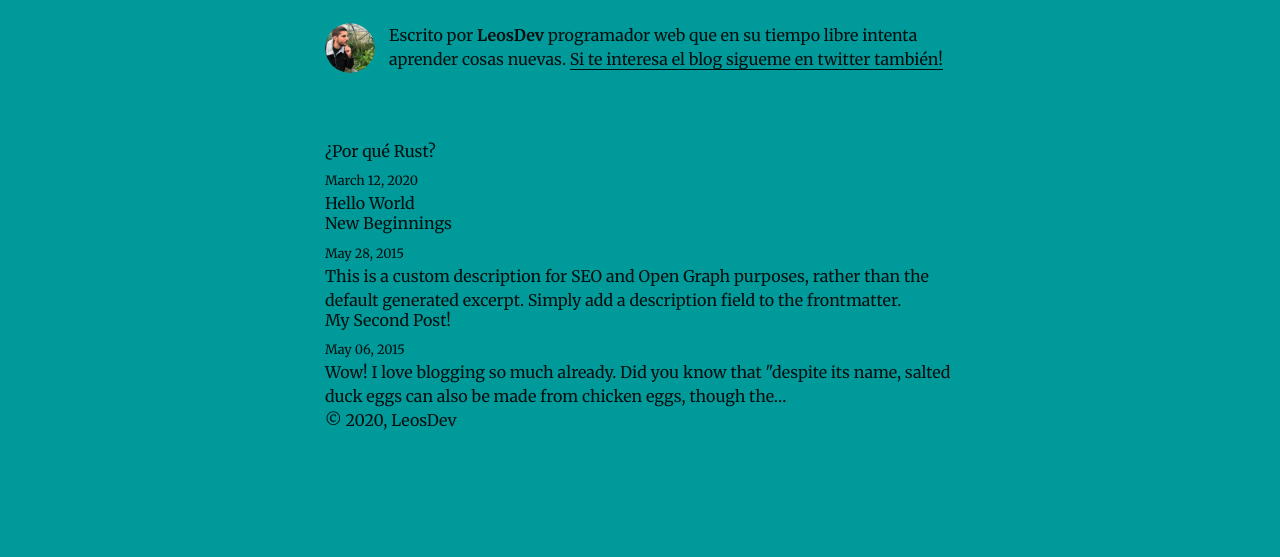
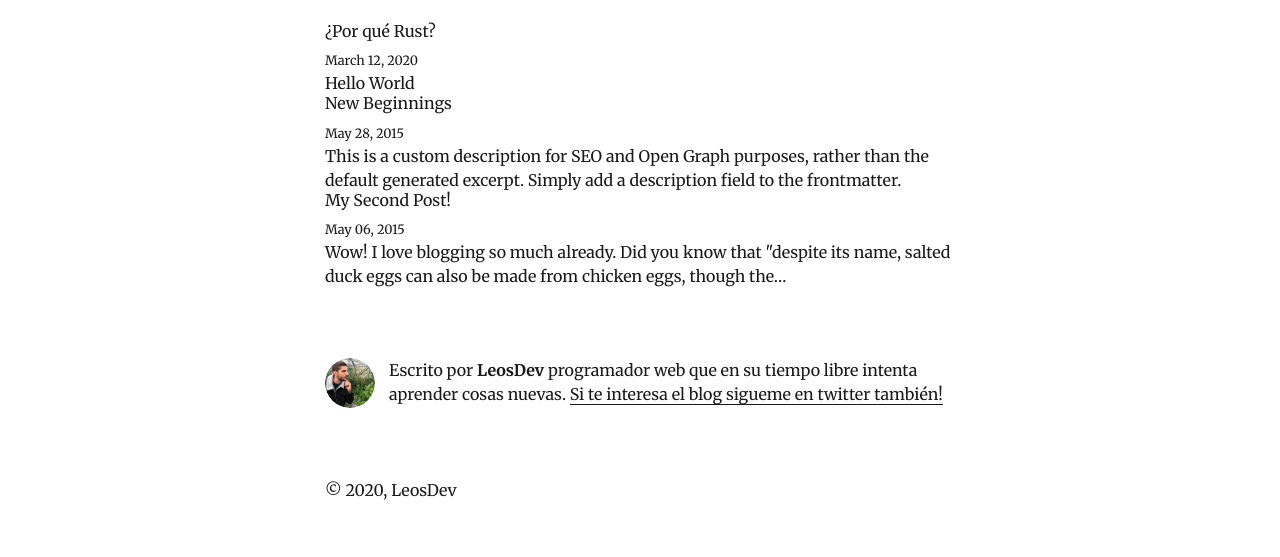
Before and after one commit to Leos1113/Leosdev-blog, a Gatsby site: page / in a window 1280 px wide. Shown: the part 243-800 px from the top of the page. Built offline with nearby package versions, Linux system fonts and the light colour scheme; Gatsby itself is replaced by a stand-in of ours; some packages are replaced by stand-ins of ours.

Commit message:
styling the home page

```diff
--- a/src/components/bio.js
+++ b/src/components/bio.js
@@ -34,6 +34,7 @@ const Bio = () => {
       style={{
         display: `flex`,
         marginBottom: rhythm(2.5),
+        marginTop: rhythm(2.5),
       }}
     >
       <Image
--- a/src/components/topbar.js
+++ b/src/components/topbar.js
@@ -16,7 +16,6 @@ const Topbar = () => {
           >
             <img src={Logo} class="logo-img" alt="Logo de Leos Dev"></img>
           </Link>
-
         </div>
       </nav>
     )
--- a/src/pages/index.js
+++ b/src/pages/index.js
@@ -12,8 +12,7 @@ const BlogIndex = ({ data, location }) => {
 
   return (
     <Layout location={location} title={siteTitle}>
-      <SEO title="All posts" />
-      <Bio />
+      <SEO title="Todos los posts" />
       {posts.map(({ node }) => {
         const title = node.frontmatter.title || node.fields.slug
         return (
@@ -40,6 +39,7 @@ const BlogIndex = ({ data, location }) => {
           </article>
         )
       })}
+      <Bio />
     </Layout>
   )
 }
--- a/src/styles/main.css
+++ b/src/styles/main.css
@@ -1,5 +1,6 @@
 * {
-    background-color: #009A9A;
+    background-color: '#f8f9fa';
+    color: '#2c3e50'
 }
 
 .logo-img {
```
